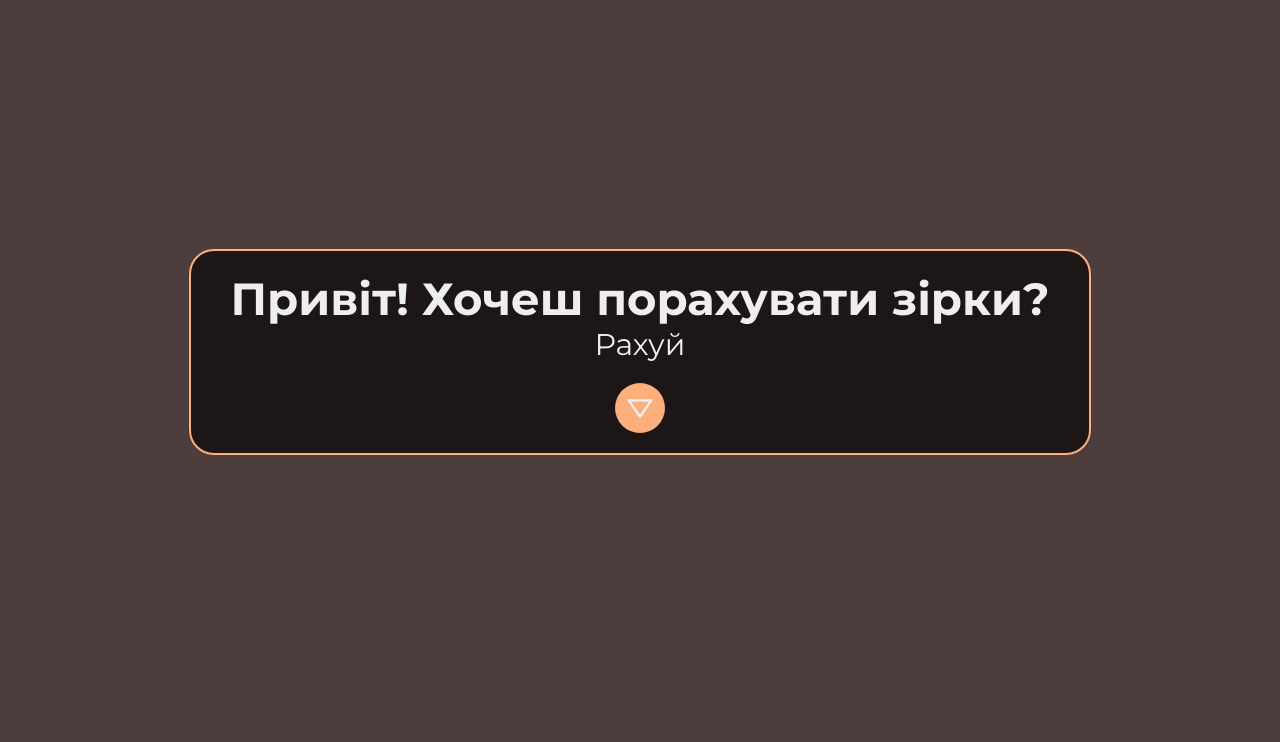
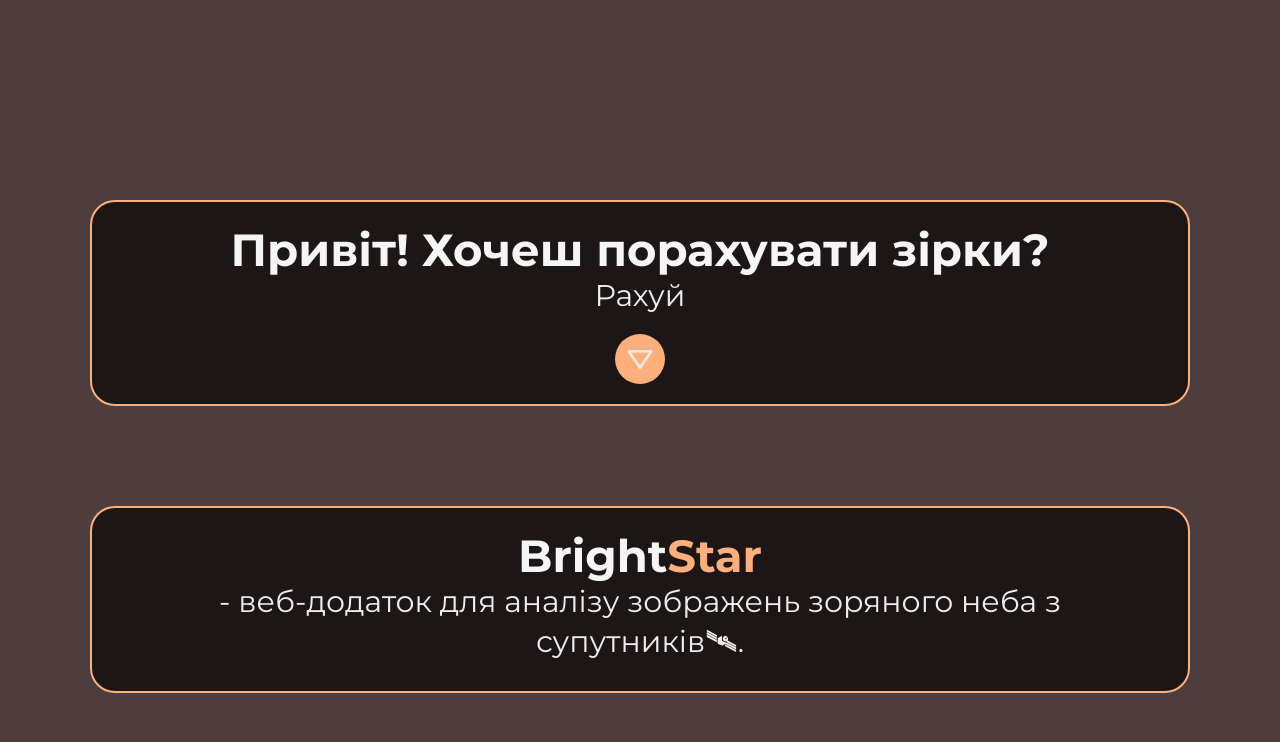
Before and after one commit to dilemka2/starsCounterNew, a Node server app: page / in a window 1280 px wide. Shown: the part 369-1111 px from the top of the page. Run offline with Node 20, Linux system fonts and the light colour scheme.

Commit message:
fixing prevoious bags!

```diff
--- a/public/css/style.css
+++ b/public/css/style.css
@@ -61,10 +61,15 @@ header .container {
     user-select: none;
     cursor: pointer;
     font-size: 25px;
+    transition: .5s;
 }
 
 .Logo span{
     color: #FEE3A2;
+}
+
+.Logo:hover {
+    transform: scale(1.06);
 }
 
 .header-li {
@@ -143,13 +148,19 @@ header .container {
 .welcome-section {
     text-align: center;
     height: 100vh;
-    margin-top: -79px;
+    margin-top: 0;
     display: flex;
     align-items: center;
     font-size: 30px;
 }
 
-
+.welcome-section .container {
+    display: flex;
+    flex-direction: column;
+    gap: 50px;
+    position: relative;
+    top: 40px;
+}
 .downButton {
     margin: 0 auto;
     display: flex;
@@ -175,6 +186,14 @@ header .container {
     background-color: #1D1616;
     border: 2px solid #FDAF7B;
     border-radius: 25px;
+    margin-bottom: 50px;
+}
+
+.info-wrapper h1 {
+    color: #f5f5f5;
+}
+.info-wrapper h1 span {
+    color: #FDAF7B;
 }
 
 /* main-section */
--- /dev/null
+++ b/users_info/2.JSON
@@ -0,0 +1,5 @@
+{
+  "img": "uploads\\profile-img.webp",
+  "des": "Add Bio📝",
+  "stars": []
+}
--- /dev/null
+++ b/users_info/3.JSON
@@ -0,0 +1,5 @@
+{
+  "img": "uploads\\profile-img.webp",
+  "des": "Add Bio📝",
+  "stars": []
+}
--- a/views/index.hbs
+++ b/views/index.hbs
@@ -41,6 +41,11 @@
                     <h1>Привіт! Хочеш порахувати зірки?</h1>
                     <p>Рахуй</p>
                     <a href="#form" class="downButton"><i class='bx bx-down-arrow'></i></a>
+                </div>
+
+                 <div class="info-wrapper">
+                    <h1>Bright<span>Star</span></h1>
+                    <p>- веб-додаток для аналізу зображень зоряного неба з супутників🛰.</p>
                 </div>
             </div>
         </section>
```
